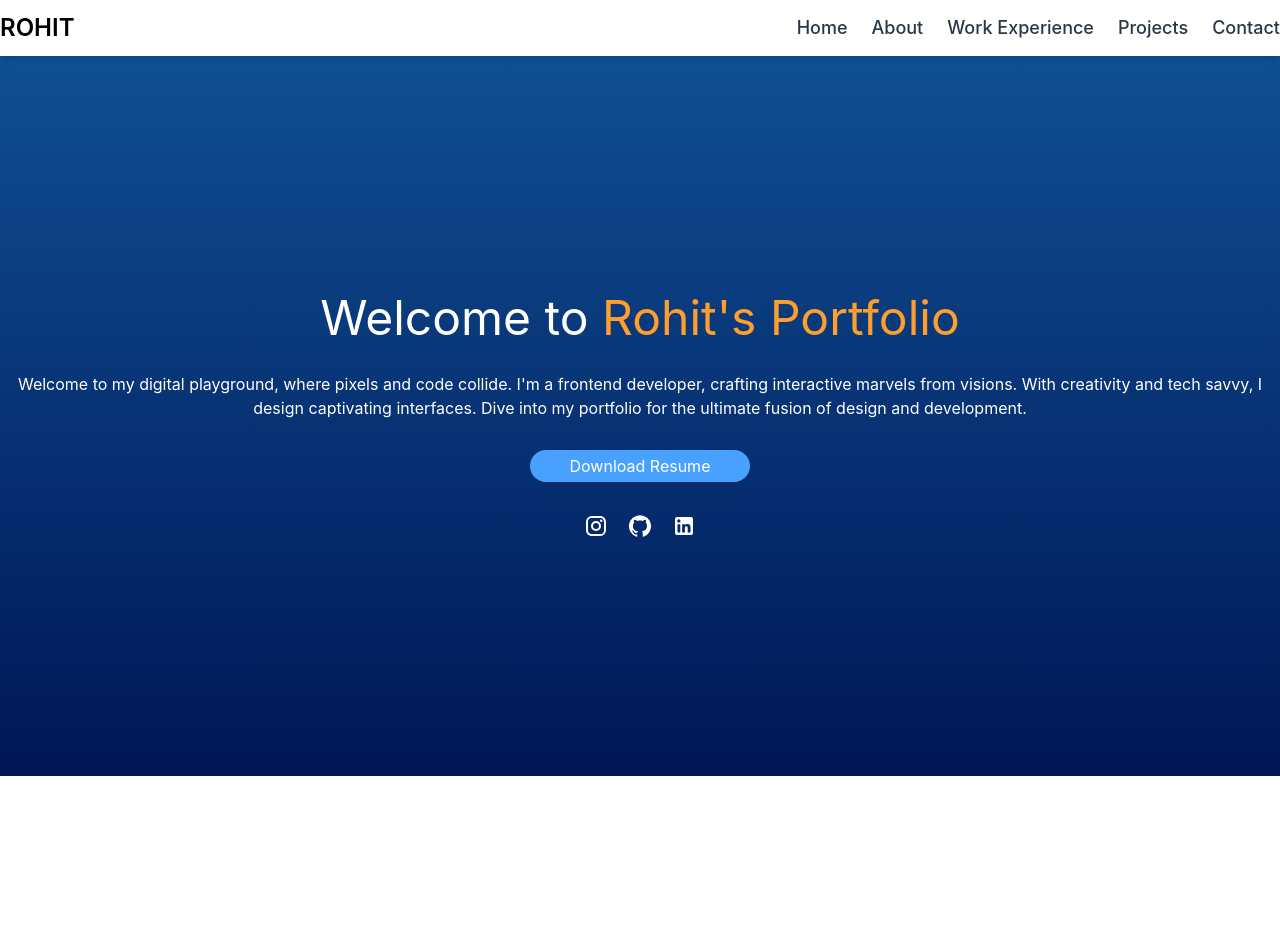
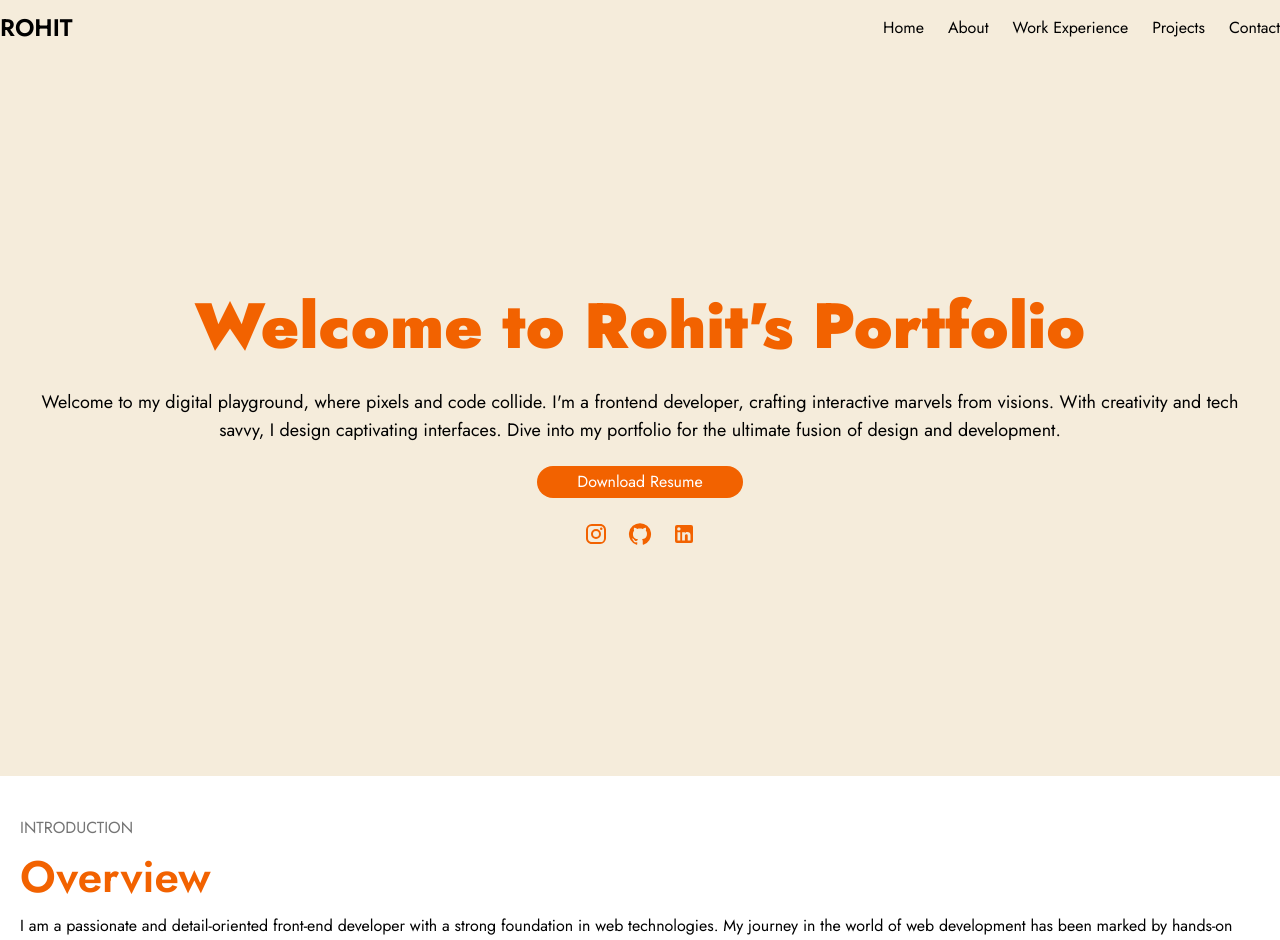
Before and after one commit to Rohitjangid17/Rohit-portfolio-web, a React (Create React App) app: page /home in a window 1280 px wide. Shown: the top 940 px of the page. Before the commit the page ends 800 px from the top, so only its background shows below. Built offline with nearby package versions, Linux system fonts and the light colour scheme.

Commit message:
ui change

```diff
--- a/src/App.js
+++ b/src/App.js
@@ -22,7 +22,7 @@ const App = () => {
             <Route path="/projects" element={<Projects />} />
             <Route path="/contact" element={<Contact />} />
           </Routes>
-          {/* <Footer /> */}
+          <Footer />
         </div>
       </Router>
     </>
--- /dev/null
+++ b/src/components/Hero.js
@@ -0,0 +1,32 @@
+import React from 'react';
+import InstagramIcon from '@mui/icons-material/Instagram';
+import GitHubIcon from '@mui/icons-material/GitHub';
+import LinkedInIcon from '@mui/icons-material/LinkedIn';
+import resume from "./../assets/Resume/Rohit_Jangid_Front_End_Developer.pdf";
+import { Link } from 'react-router-dom';
+
+const Hero = () => {
+    return (
+        <>
+            <section className='h-[90vh] bg-[#f5ecdb]'>
+                <div className='container mx-auto h-full'>
+                    <div className='flex flex-col h-full justify-center items-center gap-y-[22px] px-5'>
+                        <h1 className='text-center font-[900] text-[#f26200] text-[44px] leading-[50px] sm:text-[50px] sm:leading-[56px] md:text-[64px] md:leading-[80px]'>Welcome to Rohit's Portfolio</h1>
+                        {/* <h2 className='text-center text-white text-xl sm:text-2xl md:text-3xl lg:text-4xl'>I develop Progressive web applications</h2> */}
+                        <p className='text-center font-normal text-black text-lg'>Welcome to my digital playground, where pixels and code collide. I'm a frontend developer, crafting interactive marvels from visions. With creativity and tech savvy, I design captivating interfaces. Dive into my portfolio for the ultimate fusion of design and development.</p>
+                        <a href={resume} download target='_blank' rel='noopener noreferrer' title='Rohit Resume'>
+                            <button className="text-base bg-[#f26200] text-white px-10 py-1 rounded-full">Download Resume</button>
+                        </a>
+                        <div className='flex items-center gap-x-5'>
+                            <Link to="https://google.com" className='text-[#f26200]' target="_blank"> <InstagramIcon /></Link>
+                            <Link to="https://github.com/Rohitjangid17" className='text-[#f26200]' target="_blank"> <GitHubIcon /></Link>
+                            <Link to="https://www.linkedin.com/in/rohit-jangid-984729225/" className='text-[#f26200]' target="_blank"> <LinkedInIcon /></Link>
+                        </div>
+                    </div>
+                </div>
+            </section>
+        </>
+    )
+}
+
+export default Hero;
--- /dev/null
+++ b/src/components/NavLinks.js
@@ -0,0 +1,9 @@
+import React from 'react'
+
+const NavLinks = () => {
+    return (
+        <div>NavLinks</div>
+    )
+}
+
+export default NavLinks;
--- a/src/index.scss
+++ b/src/index.scss
@@ -1,17 +1,10 @@
+@import url('https://fonts.googleapis.com/css2?family=Jost:ital,wght@0,100..900;1,100..900&display=swap');
+
+
 body {
   margin: 0;
-  font-family: -apple-system, BlinkMacSystemFont, 'Segoe UI', 'Roboto', 'Oxygen',
-    'Ubuntu', 'Cantarell', 'Fira Sans', 'Droid Sans', 'Helvetica Neue',
-    sans-serif;
-  -webkit-font-smoothing: antialiased;
-  -moz-osx-font-smoothing: grayscale;
+  font-family: "Jost", sans-serif;
 }
-
-code {
-  font-family: source-code-pro, Menlo, Monaco, Consolas, 'Courier New',
-    monospace;
-}
-
 
 @media screen and (max-width: 1024px) {
   header .icon {
@@ -40,7 +33,7 @@ code {
     left: -300px;
     background: #fff;
     padding: 16px;
-    height: calc(100vh - 76px);
+    height: calc(100vh - 54px);
     flex-direction: column;
     width: 300px;
     transition: left 0.3s ease;
--- a/src/layout/Header.js
+++ b/src/layout/Header.js
@@ -13,7 +13,7 @@ const Header = () => {
 
   return (
     <>
-      <header className={`bg-white py-3 shadow-md sticky top-0 ${isMobileMenuOpen ? 'mobile-menu-open' : ''}`}>
+      <header className={`bg-[#f5ecdb] py-3 px-5 sm:px-0 sticky top-0 ${isMobileMenuOpen ? 'mobile-menu-open' : ''}`}>
         <div className='container mx-auto'>
           <nav className='flex justify-between items-center'>
             <div>
@@ -30,7 +30,7 @@ const Header = () => {
             <ul className={`flex gap-6 mobile-menu ${isMobileMenuOpen ? 'open' : 'lg:flex'}`}>
               {navLinks.map((navLink, index) => (
                 <li key={index}>
-                  <Link className='text-lg text-[#273746] hover:text-[#FFA726] font-medium' to={navLink.path}>{navLink.title}</Link>
+                  <Link className='text-base text-[#000] hover:text-[#f26200] hover:transition-all duration-300 font-normal' to={navLink.path}>{navLink.title}</Link>
                 </li>
               ))}
             </ul>
--- a/src/pages/Home.js
+++ b/src/pages/Home.js
@@ -1,27 +1,21 @@
 import React from 'react';
-import InstagramIcon from '@mui/icons-material/Instagram';
-import GitHubIcon from '@mui/icons-material/GitHub';
-import LinkedInIcon from '@mui/icons-material/LinkedIn';
-import resume from "./../assets/Resume/Rohit_Jangid_Front_End_Developer.pdf";
-import { Link } from 'react-router-dom';
+import Hero from '../components/Hero';
 
 const Home = () => {
     return (
         <>
-            <section className='h-[90vh] bg-gradient-to-b from-[#0F4F93] to-[#001655]'>
-                <div className='container mx-auto h-full'>
-                    <div className='flex flex-col h-full justify-center items-center gap-y-[30px]'>
-                        <h1 className='text-center text-white text-2xl sm:text-3xl md:text-4xl lg:text-5xl'>Welcome to <span className='text-[#FF9E2C]'>Rohit's Portfolio</span></h1>
-                        {/* <h2 className='text-center text-white text-xl sm:text-2xl md:text-3xl lg:text-4xl'>I develop Progressive web applications</h2> */}
-                        <p className='text-center text-white text-base'>Welcome to my digital playground, where pixels and code collide. I'm a frontend developer, crafting interactive marvels from visions. With creativity and tech savvy, I design captivating interfaces. Dive into my portfolio for the ultimate fusion of design and development.</p>
-                        <a href={resume} download target='_blank'rel='noopener noreferrer' title='Rohit Resume'>
-                            <button className="text-base bg-[#49A1FF] text-white px-10 py-1 rounded-full">Download Resume</button>
-                        </a>
-                        <div className='flex items-center gap-x-5'>
-                            <Link to="https://google.com" className='text-white' target="_blank"> <InstagramIcon /></Link>
-                            <Link to="https://github.com/Rohitjangid17" className='text-white' target="_blank"> <GitHubIcon /></Link>
-                            <Link to="https://www.linkedin.com/in/rohit-jangid-984729225/" className='text-white' target="_blank"> <LinkedInIcon /></Link>
-                        </div>
+            <Hero />
+
+            <section className='py-10 bg-white'>
+                <div className='container mx-auto px-5'>
+                    <div className='flex flex-col gap-y-1'>
+                        <h3 className='text-[#757575] text-sm sm:text-base'>INTRODUCTION</h3>
+                        <h4 className='text-[#f26200] text-[34px] sm:text-[44px] font-semibold'>Overview</h4>
+                        <p className='text-black text-base'>I am a passionate and detail-oriented front-end developer with a strong foundation in web technologies. My journey in the world of web development has been marked by hands-on experience, creativity, and a commitment to delivering visually appealing and intuitive user interfaces. I'm a quick learner and collaborate closely with clients to create efficient, scalable, and user-friendly solutions that solve real-world problems. Let's work together to bring your ideas to life!</p>
+                    </div>
+
+                    <div className='grid grid-cols-1 sm:grid-cols-2 md:grid-cols-3 lg:grid-cols-4'>
+
                     </div>
                 </div>
             </section>
```
Also changed, not shown: src/components/Overview.js (added), src/components/Projects.js (added), src/components/Skills.js (added), src/components/WorkExperience.js (added).
